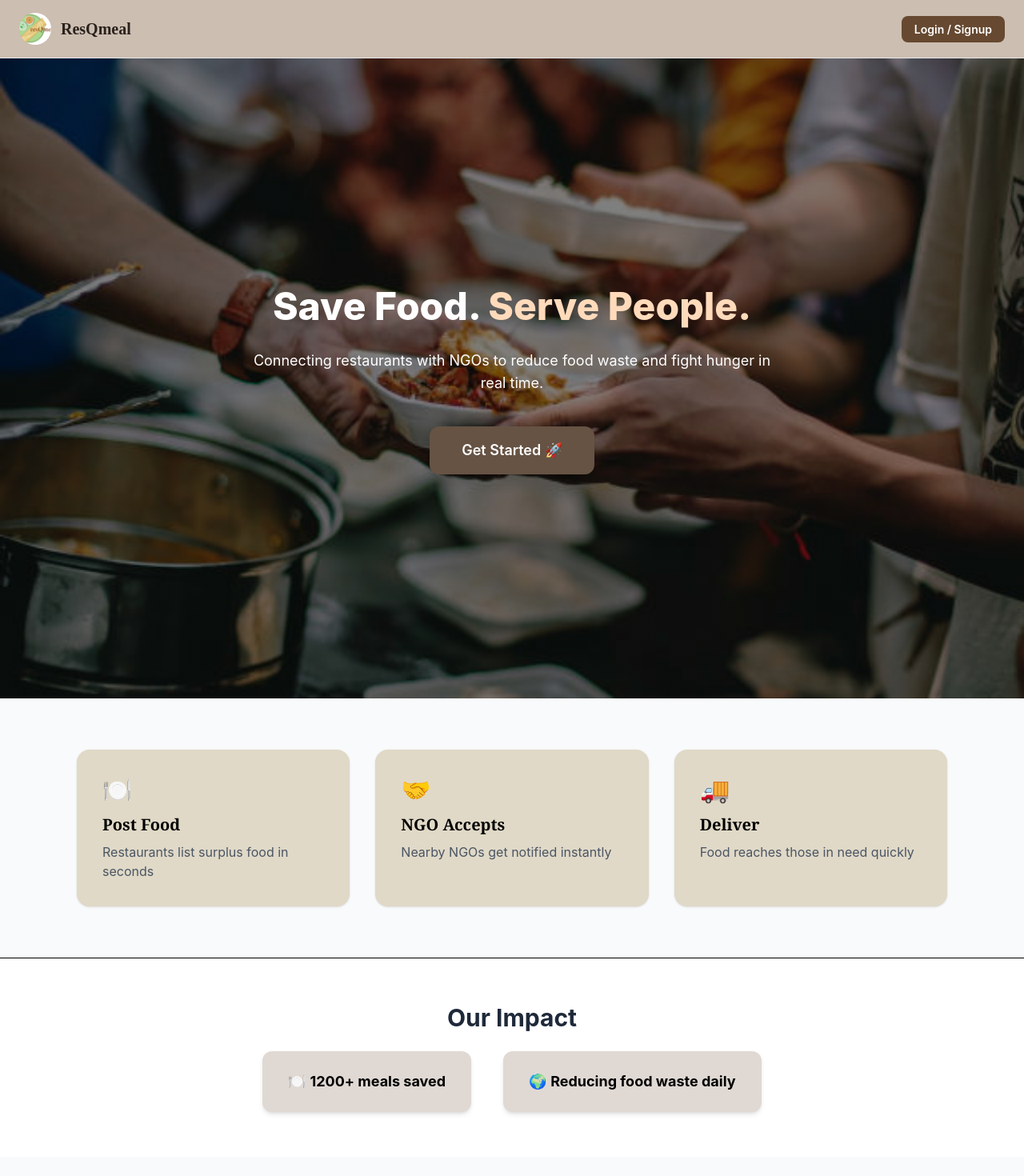
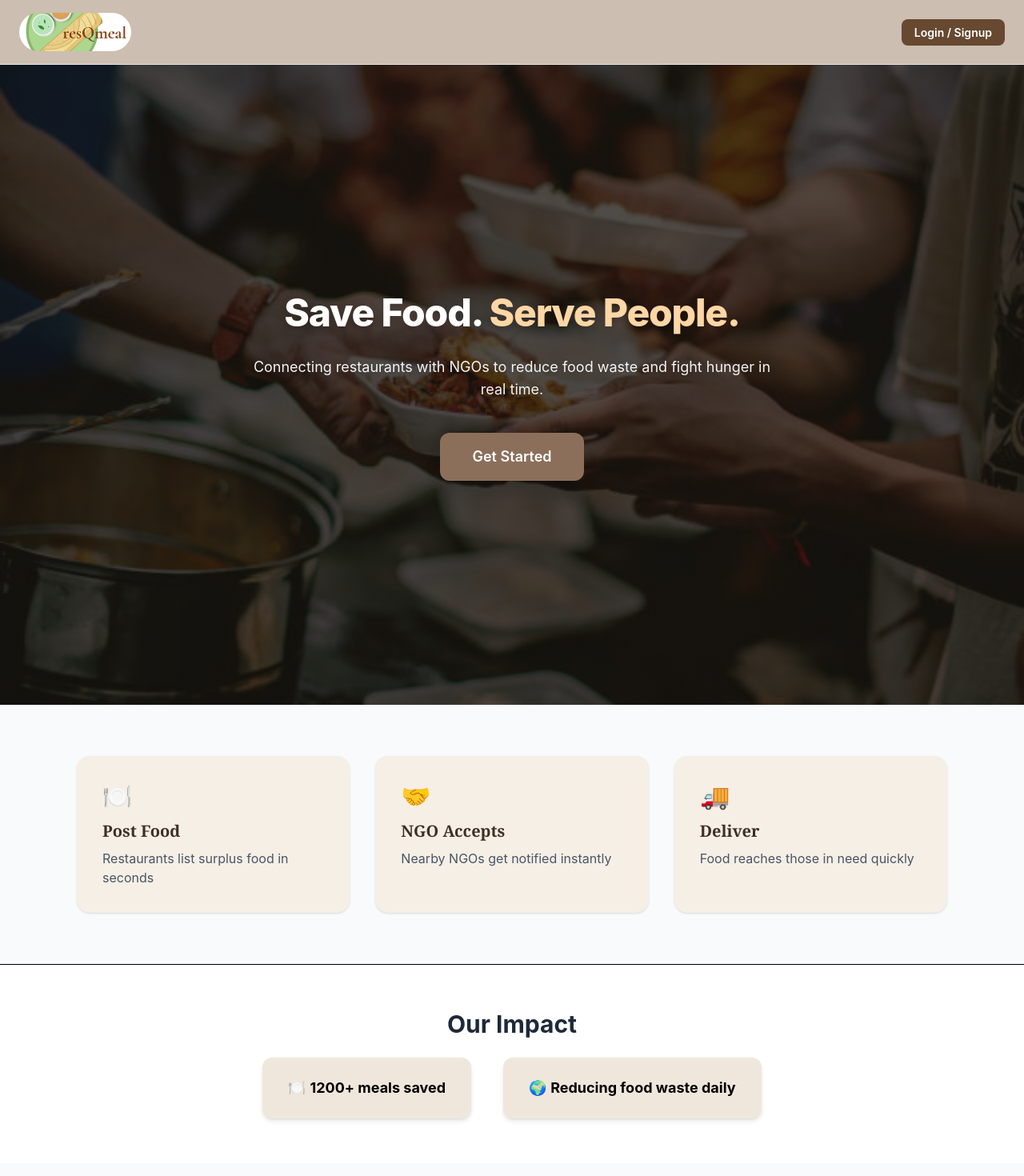
Before and after one commit to Mahima-Koul/food-rescue-platform, a React (Vite) app in the folder frontend/: page / in a window 1280 px wide. Shown: the top 1470 px of the page at 80% size. Built offline with nearby package versions, Linux system fonts and the light colour scheme.

Commit message:
changed logo a bit

```diff
--- a/frontend/src/components/Navbar.jsx
+++ b/frontend/src/components/Navbar.jsx
@@ -35,9 +35,9 @@ function Navbar() {
 
         {/* Logo */}
         <Link to="/" className="flex items-center gap-3">
-          <img src="/image.png" alt="logo" className="w-10 h-10 rounded-full object-cover" />
-          <span className="text-xl font-semibold text-[#2a221c] font-[Adler]">
-            ResQmeal
+          <img src="/image.png" alt="logo" className="w-35 h-12 rounded-full object-cover" />
+          <span className="text-xl font-semibold text-[#2a221c] font-[Poppins] ">
+
           </span>
         </Link>
 
--- a/frontend/src/pages/Home.jsx
+++ b/frontend/src/pages/Home.jsx
@@ -9,57 +9,59 @@ function Home() {
 
       <Navbar />
 
-      {/* Hero Section with background */}
+      {/* Hero Section */}
       <div
         className="min-h-screen bg-cover bg-center flex flex-col items-center justify-center text-center px-6"
         style={{
           backgroundImage: `
-            linear-gradient(rgba(0,0,0,0.5), rgba(0,0,0,0.5)),
+            linear-gradient(rgba(20,15,10,0.75), rgba(20,15,10,0.75)),
             url(${bg})
           `,
         }}
       >
-        <h2 className="text-5xl font-extrabold mb-6 text-white leading-tight">
-          Save Food. <span className="text-[#ffdbbb]">Serve People.</span>
+        <h2 className="text-5xl font-extrabold mb-6 text-white leading-tight drop-shadow-lg tracking-tight">
+          Save Food. <span className="text-[#ffd6a5]">Serve People.</span>
         </h2>
 
-        <p className="text-white mb-10 text-lg max-w-2xl">
+        <p className="text-[#f3f3f3] mb-10 text-lg max-w-2xl drop-shadow">
           Connecting restaurants with NGOs to reduce food waste and fight hunger in real time.
         </p>
 
         <Link
           to="/signup"
-          className="bg-[#665344] text-white px-10 py-4 rounded-xl text-lg font-semibold hover:bg-[#664930] transition shadow-lg"
+          className="bg-[#8b6f5a] text-white px-10 py-4 rounded-xl text-lg font-semibold hover:bg-[#6f5646] transition shadow-xl backdrop-blur-sm"
         >
-          Get Started 🚀
+          Get Started
         </Link>
       </div>
 
       {/* How it Works */}
       <div className="grid grid-cols-1 md:grid-cols-3 gap-8 px-8 py-16 max-w-6xl mx-auto">
-        <div className="bg-[#e0d9c7] p-8 rounded-2xl shadow hover:shadow-lg transition">
+
+        <div className="bg-[#f5efe6] p-8 rounded-2xl shadow hover:shadow-xl hover:-translate-y-1 transition-all duration-300">
           <div className="text-3xl mb-3">🍽️</div>
-          <h3 className="font-bold text-xl mb-2 font-[Georgia]">Post Food</h3>
+          <h3 className="font-bold text-xl mb-2 font-[Georgia] text-[#3e2f25]">Post Food</h3>
           <p className="text-gray-600">
             Restaurants list surplus food in seconds
           </p>
         </div>
 
-        <div className="bg-[#e0d9c7] p-8 rounded-2xl shadow hover:shadow-lg transition">
+        <div className="bg-[#f5efe6] p-8 rounded-2xl shadow hover:shadow-xl hover:-translate-y-1 transition-all duration-300">
           <div className="text-3xl mb-3">🤝</div>
-          <h3 className="font-bold text-xl mb-2 font-[Georgia]">NGO Accepts</h3>
+          <h3 className="font-bold text-xl mb-2 font-[Georgia] text-[#3e2f25]">NGO Accepts</h3>
           <p className="text-gray-600">
             Nearby NGOs get notified instantly
           </p>
         </div>
 
-        <div className="bg-[#e0d9c7] p-8 rounded-2xl shadow hover:shadow-lg transition">
+        <div className="bg-[#f5efe6] p-8 rounded-2xl shadow hover:shadow-xl hover:-translate-y-1 transition-all duration-300">
           <div className="text-3xl mb-3">🚚</div>
-          <h3 className="font-bold text-xl mb-2 font-[Georgia]">Deliver</h3>
+          <h3 className="font-bold text-xl mb-2 font-[Georgia] text-[#3e2f25]">Deliver</h3>
           <p className="text-gray-600">
             Food reaches those in need quickly
           </p>
         </div>
+
       </div>
 
       {/* Impact Section */}
@@ -67,13 +69,15 @@ function Home() {
         <h3 className="text-3xl font-bold mb-6 text-gray-800">Our Impact</h3>
 
         <div className="flex flex-col md:flex-row justify-center gap-10 text-lg">
-          <div className="bg-[#e0d9d3] px-8 py-6 rounded-xl shadow-md hover:shadow-xl hover:-translate-y-1 transition-all duration-300">
+
+          <div className="bg-[#f0e7dc] px-8 py-6 rounded-xl shadow-md hover:shadow-xl hover:-translate-y-1 transition-all duration-300">
             🍽️ <span className="font-bold">1200+ meals saved</span>
           </div>
 
-          <div className="bg-[#e0d9d3] px-8 py-6 rounded-xl shadow-md hover:shadow-xl hover:-translate-y-1 transition-all duration-300">
+          <div className="bg-[#f0e7dc] px-8 py-6 rounded-xl shadow-md hover:shadow-xl hover:-translate-y-1 transition-all duration-300">
             🌍 <span className="font-bold">Reducing food waste daily</span>
           </div>
+
         </div>
       </div>
 
```
